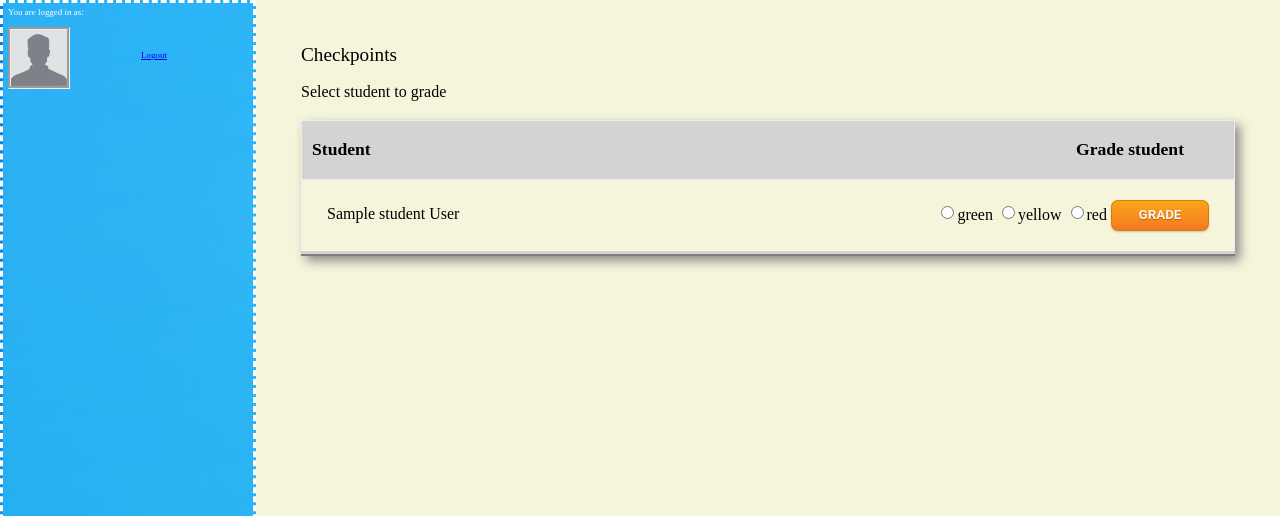
After one commit to patiem/ccms-for-school-python-flask-SQLAlchemy, a Flask app: template templates/checkpoint-select-student.html in a window 1280 px wide. The commit adds this page. Shown: the top 516 px of the page. Run offline with Flask 2, Linux system fonts and the light colour scheme; the template is opened without the code that fills it: most values are stand-ins (such as "Sample title", 1, 10 or a date in 2020); some web fonts are replaced.

Commit message:
checkout grade last step

```diff
--- a/main.py
+++ b/main.py
@@ -3,7 +3,6 @@ from controllers.checkpoint_controller import checkpointcontroller
 from models.student import Student
 from models.user import User
 from models.team import Team
-from models.user import *
 
 
 app = Flask(__name__)
--- a/static/css/style.css
+++ b/static/css/style.css
@@ -320,6 +320,9 @@ td {
 .left {
     text-align: left;
 }
+.right {
+    text-align: right;
+}
 
 table a {
     color: #8d7882;
--- /dev/null
+++ b/templates/checkpoint-select-student.html
@@ -0,0 +1,37 @@
+{% extends "menu.html" %}
+{% block content %}
+
+
+    <div class="checkpoint">
+    <h1>Checkpoints</h1>
+    <h3>Select student to grade</h3>
+    <figure class="table" id="table1">
+    <table>
+        <tr>
+            <th  class='left'>Student</th>
+            <th  class='right' style="padding-right: 50px;"  >Grade student</th>
+
+
+        </tr>
+        {% for student in students %}
+        <tr>
+
+            <td class="left">{{ student['Name'] }} {{ student['Surname'] }}</td>
+            <td class='right'>
+                <form action="/checkpoint-make/grade" method="POST">
+                    <input type="hidden" name="mentor" value="{{ mentor  }}" />
+                    <input type="hidden" name="student" value="{{ student['ID']  }}" />
+                    <input type="hidden" name="checkpoint" value="{{ checkpoint  }}" />
+                    <input type="radio" id="green{{ student['ID'] }}" name="grade{{ student['ID'] }}" value="green" /><label for="green{{ student['ID'] }}">green</label>
+                    <input type="radio" id="yellow{{ student['ID'] }}" name="grade{{ student['ID'] }}" value="yellow" /><label for="yellow{{ student['ID'] }}">yellow</label>
+                    <input type="radio" id="red{{ student['ID'] }}" name="grade{{ student['ID'] }}" value="red" /><label for="red{{ student['ID'] }}">red</label>
+                    <input type="submit" value="GRADE"   class="button orange" />
+                </form>
+            </td>
+        </tr>
+        {% endfor %}
+    </table>
+    </figure>
+    </div>
+
+{% endblock %}
```
Also changed, not shown: controllers/checkpoint_controller.py (+10 -1 lines), 1 other file.
